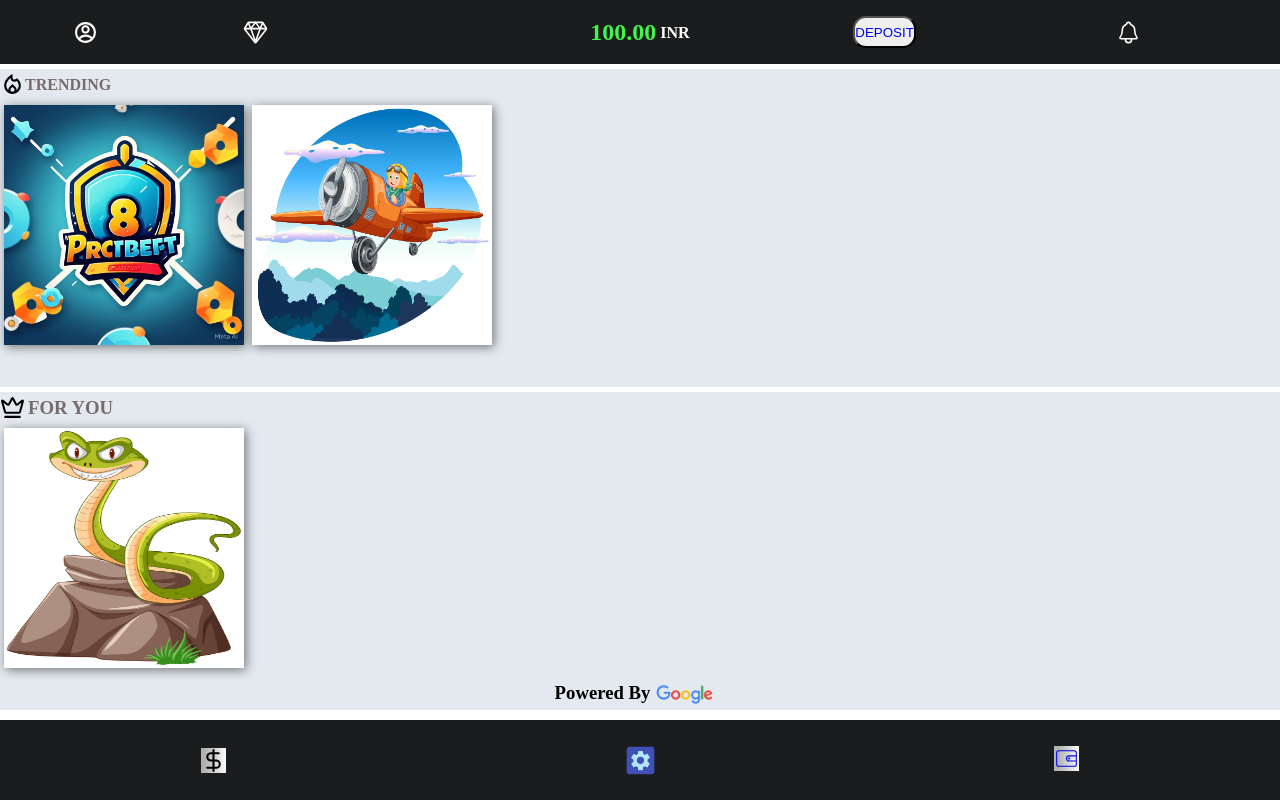
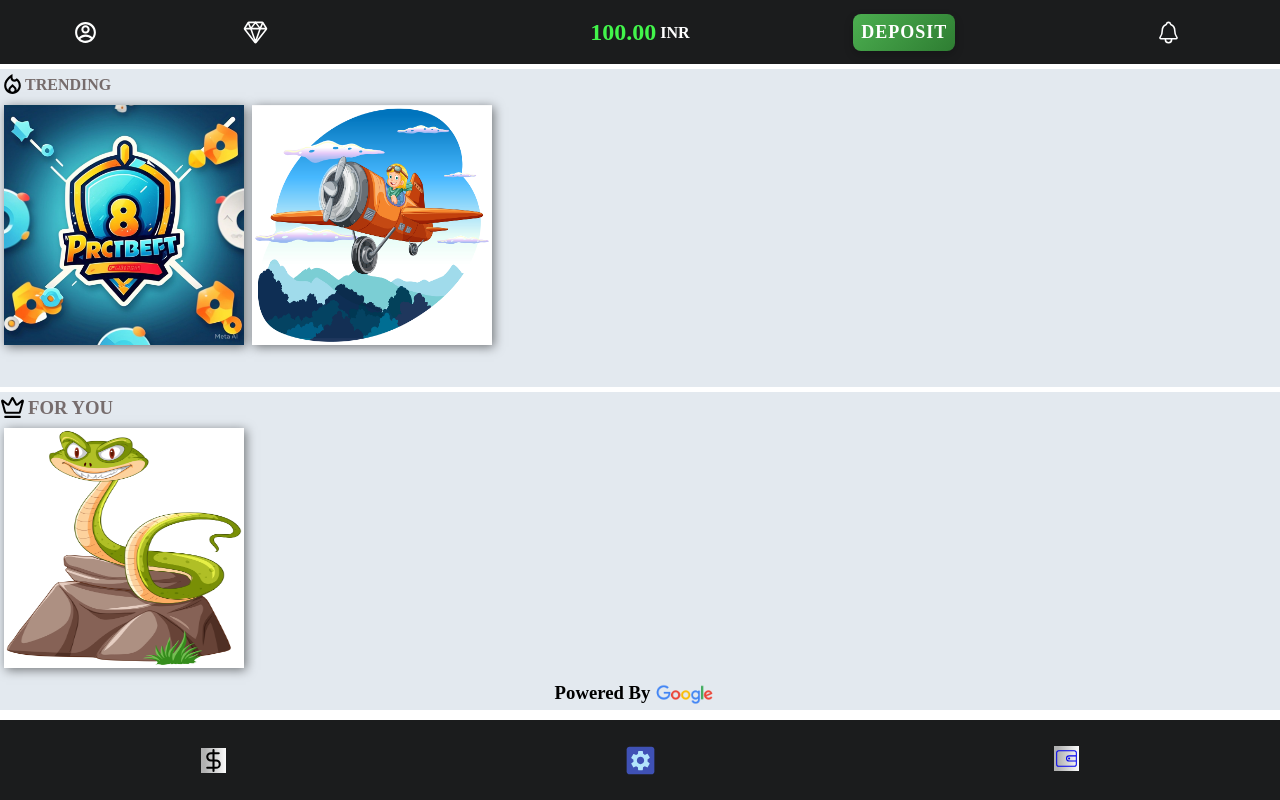
Before and after one commit to samarOctane/SohiBetFrontend, a React (Create React App) app: page / in a window 1280 px wide. Built offline with nearby package versions, Linux system fonts and the light colour scheme.

Commit message:
version 4 added denomination beautifull

```diff
--- a/src/Home/Home.css
+++ b/src/Home/Home.css
@@ -270,3 +270,35 @@
 		bottom: 0;
 	}
 }
+
+
+/* //////////////////////////////////// DEPOSIT //////////////////////////////////// */
+
+.deposit-btn {
+	background: linear-gradient(135deg, #4CAF50, #2E7D32);
+	color: white;
+	font-size: 18px;
+	font-weight: bold;
+	padding: 8px 8px;
+	border: none;
+	border-radius: 8px;
+	cursor: pointer;
+	transition: all 0.3s ease-in-out;
+	box-shadow: 0px 4px 10px rgba(0, 0, 0, 0.2);
+	text-transform: uppercase;
+	letter-spacing: 1px;
+	text-decoration: none;
+  }
+
+  .deposit-btn:hover {
+	background: linear-gradient(135deg, #66BB6A, #388E3C);
+	transform: translateY(-2px);
+	box-shadow: 0px 6px 15px rgba(0, 0, 0, 0.3);
+  }
+
+  .deposit-btn:active {
+	transform: translateY(1px);
+	box-shadow: 0px 2px 5px rgba(0, 0, 0, 0.2);
+  }
+
+  /* ////////////////////////////////////////////////////////////////////////////////// */
--- a/src/Home/Home.jsx
+++ b/src/Home/Home.jsx
@@ -42,13 +42,9 @@ const Home = () => {
           <div className="subHeader" id="subHeader3">
             <div style={{ display: "flex", alignItems: 'center', justifyContent: "center", height: "100%" }}>
               <div style={{ display: "flex", alignItems: 'center', width: "100%", height: "50%" }}>
-                {/* <CiCirclePlus style={{color:"white",width:"64%",height:"64%"}}/> */}
-
-                <button style={{ width: "100%", height: "100%", borderRadius: "13px" }}>
-                  <Link to="/Payments" style={{ width: "100%", height: "100%", borderRadius: "13px", textDecoration: "none" }}>
-                    DEPOSIT
-                  </Link>
-                </button>
+                <Link to="/Payments" className="deposit-btn">
+                  DEPOSIT
+                </Link>
               </div>
             </div>
             <div className="subHeader3Child">
```
